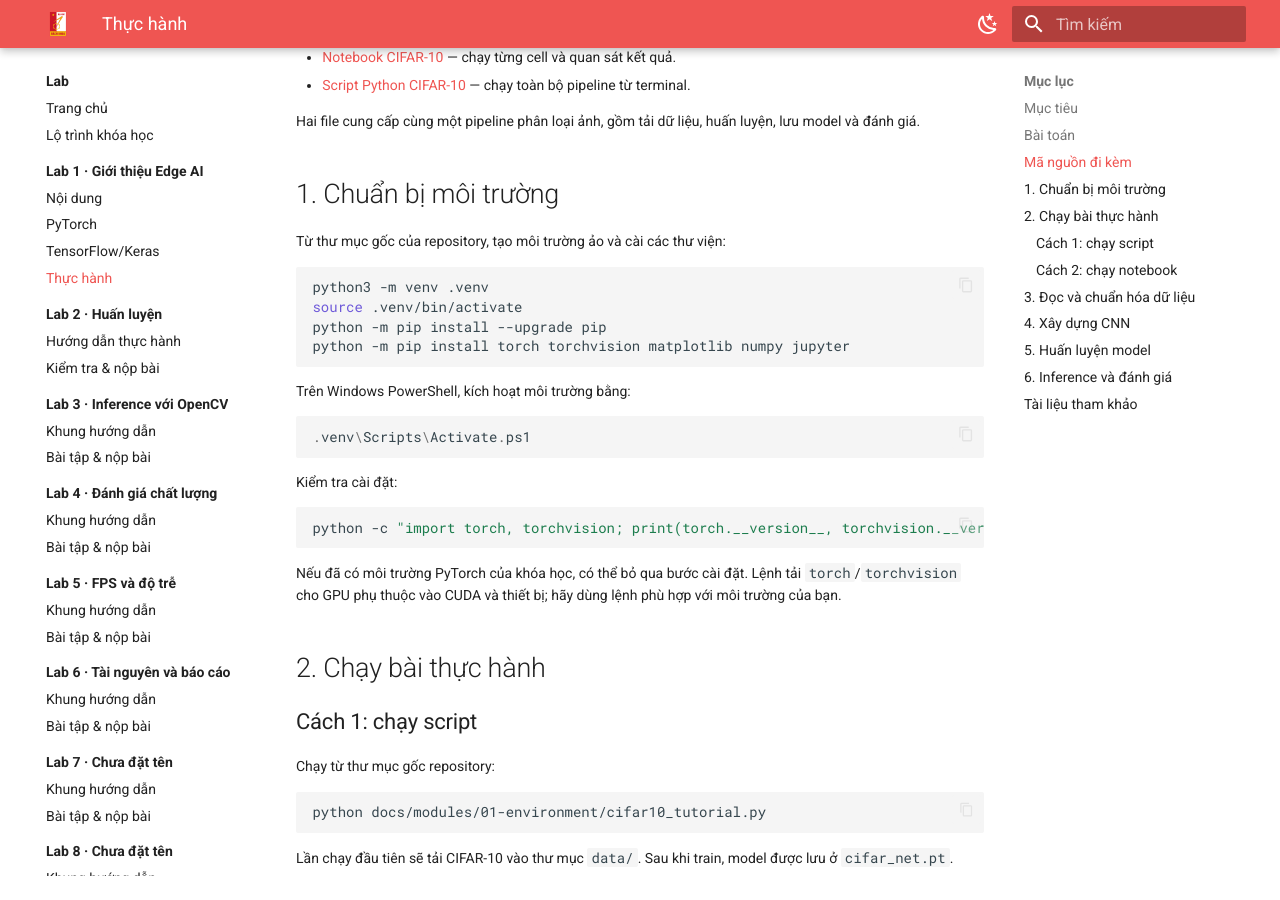
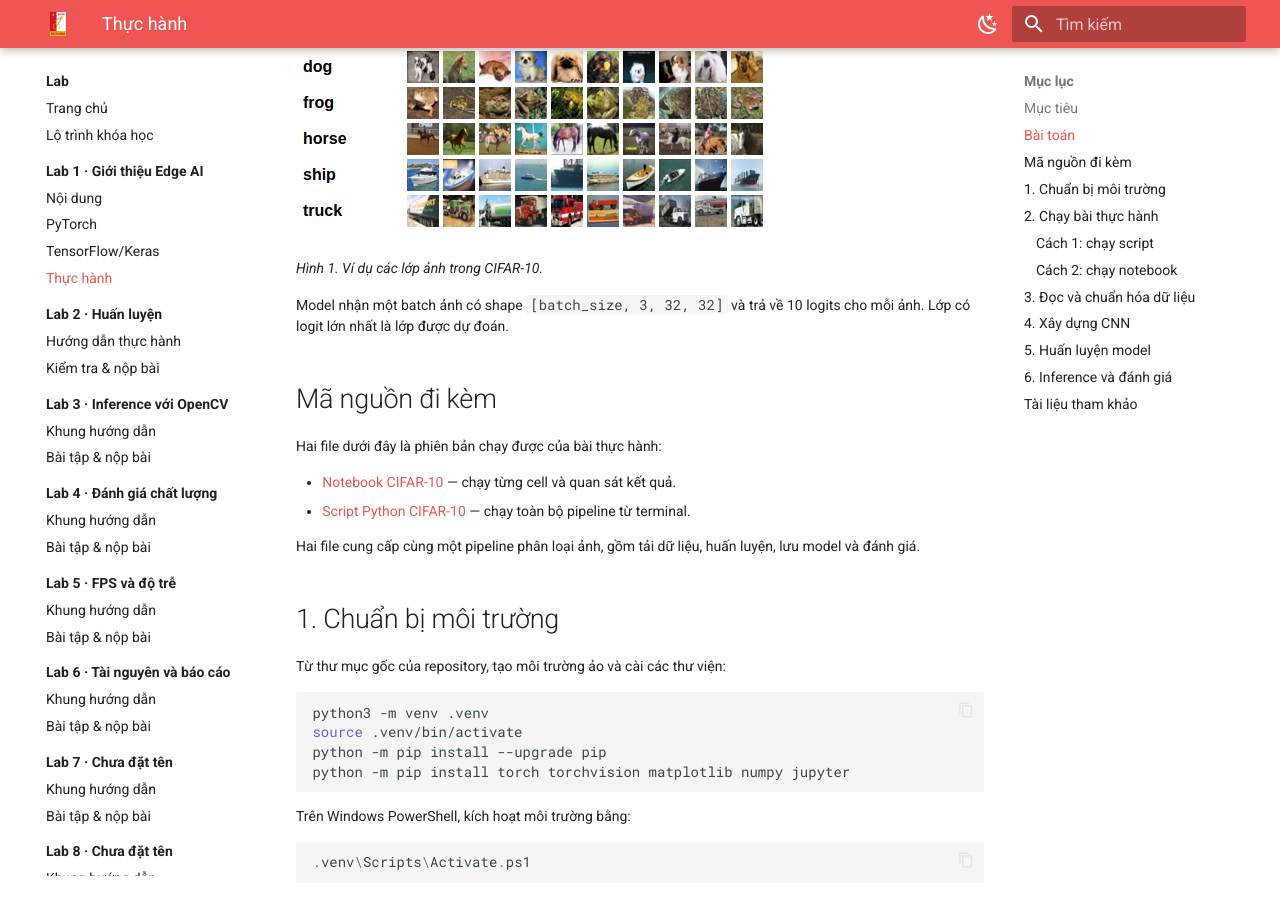
Before and after one commit to HuongCaoHUST/edge-ai-computer-vision-course, an MkDocs documentation site: the page built from docs/modules/01-environment/assignment.md, in a window 1280 px wide and 900 px high, scrolled down 991 px. Built offline with MkDocs 1.6.1 and Material for MkDocs 9.7.7, drawn with Linux system fonts in a browser that asks for light colours.

Commit message:
add images

````diff
--- a/docs/modules/01-environment/assignment.md
+++ b/docs/modules/01-environment/assignment.md
@@ -23,6 +23,10 @@ CIFAR-10 gồm ảnh màu kích thước `3×32×32` thuộc 10 lớp:
 ```text
 plane, car, bird, cat, deer, dog, frog, horse, ship, truck
 ```
+
+![Các lớp trong bộ dữ liệu CIFAR-10](cifar10.png)
+
+*Hình 1. Ví dụ các lớp ảnh trong CIFAR-10.*
 
 Model nhận một batch ảnh có shape `[batch_size, 3, 32, 32]` và trả về 10 logits cho mỗi ảnh. Lớp có logit lớn nhất là lớp được dự đoán.
 
````
Also changed, not shown: docs/modules/01-environment/cifar10.png (added).
